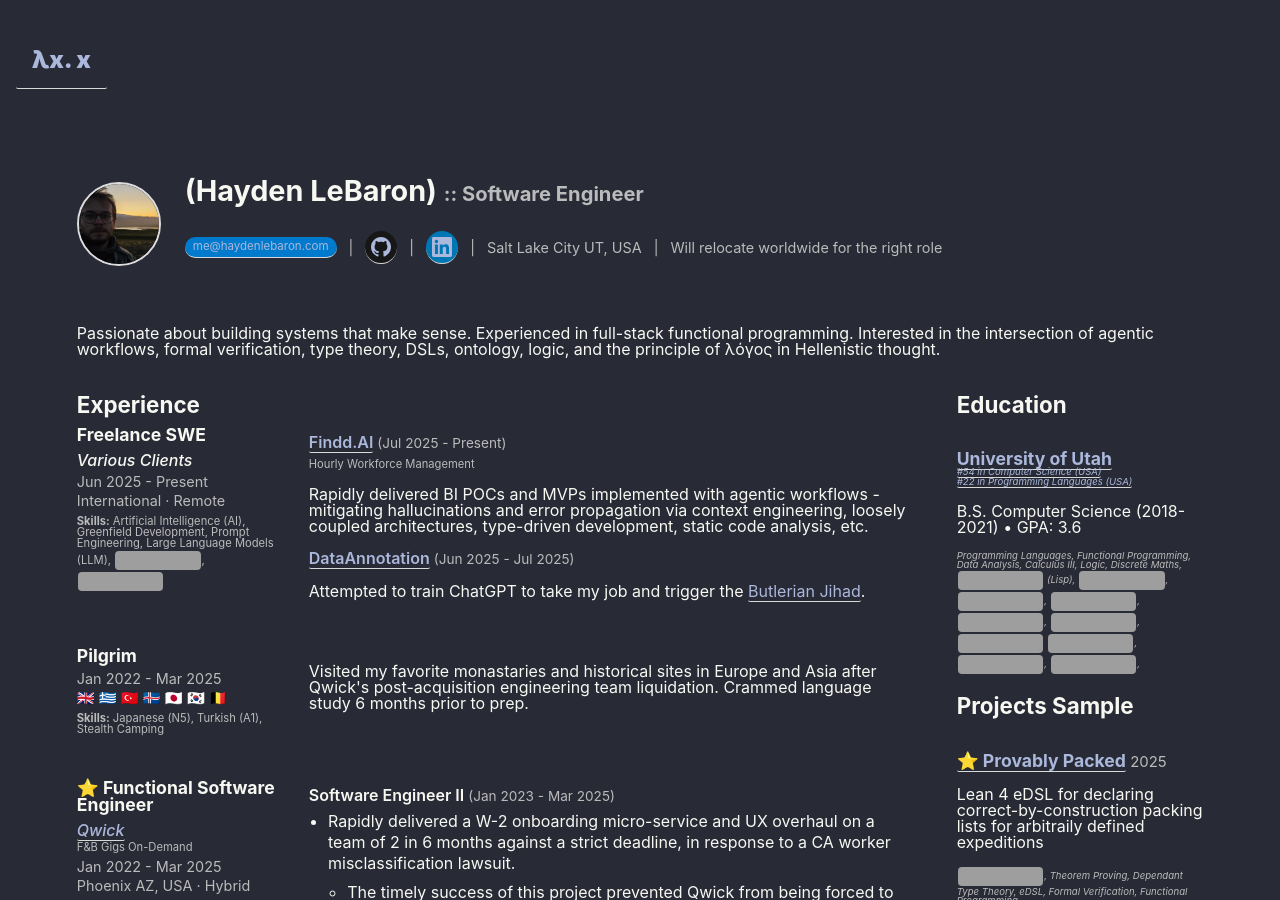
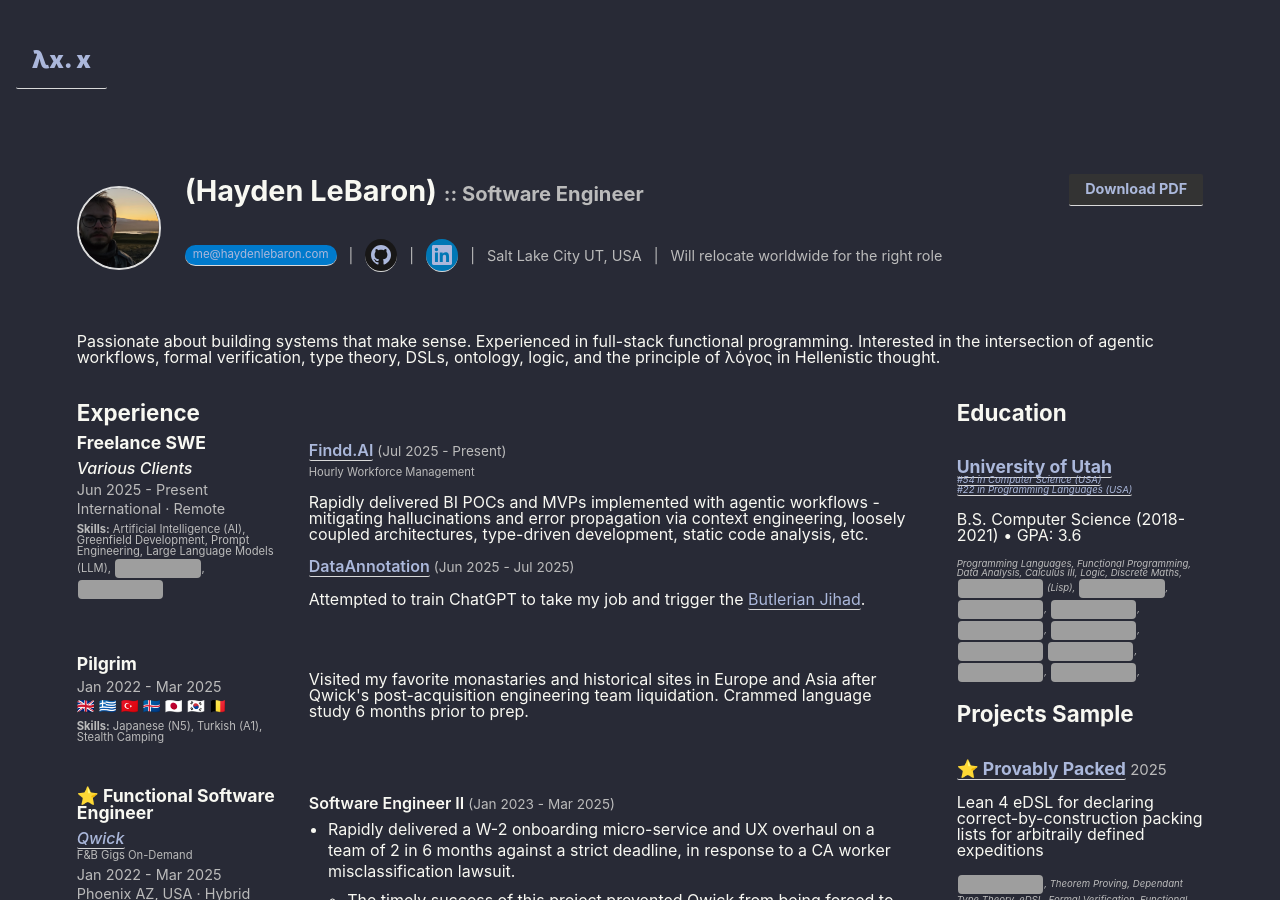
Before and after one commit to HaydenLeBaron/HaydenLeBaron.github.io, a Jekyll site: the page built from _pages/index.html, in a window 1280 px wide and 900 px high, cut to the strip 0-900 px from the top of the window. Built offline with Jekyll 4.4.1, drawn with Linux system fonts in a browser that asks for light colours; grey boxes are pictures that could not be loaded.

Commit message:
releasable(v2.0): site overhaul complete

```diff
--- /dev/null
+++ b/CNAME
@@ -0,0 +1 @@
+haydenlebaron.com
--- a/Gemfile
+++ b/Gemfile
@@ -9,3 +9,4 @@
 gem "jekyll-last-modified-at", git: "https://github.com/maximevaillancourt/jekyll-last-modified-at", branch: "add-support-for-files-in-git-submodules"
 gem "webrick", "~> 1.7"
 gem "nokogiri"
+gem "jekyll-seo-tag"
--- a/_pages/index.html
+++ b/_pages/index.html
@@ -10,7 +10,10 @@
   <div class="header-content">
     <img src="/assets/profile.jpg" alt="Hayden LeBaron" class="header-profile-image" />
     <div class="header-text">
-      <h1>(Hayden LeBaron) <span class="tagline">:: Software Engineer</span></h1>
+      <div class="title-container">
+        <h1>(Hayden LeBaron) <span class="tagline">:: Software Engineer</span></h1>
+        <a href="/hayden-lebaron-resume.pdf" download="hayden-lebaron-resume.pdf" class="download-button">Download PDF</a>
+      </div>
       <nav class="contact-links">
         <a href="mailto:me@haydenlebaron.com" class="email-chip">me@haydenlebaron.com</a>
         <span class="separator">|</span>
@@ -504,6 +507,31 @@
   text-decoration: none;
 }
 
+.title-container {
+  display: flex;
+  justify-content: space-between;
+  align-items: center;
+  gap: 1rem;
+}
+
+.download-button {
+  display: inline-block;
+  padding: 8px 16px;
+  background-color: #333;
+  /* color: white; */
+  text-decoration: none;
+  /* border-radius: 5px; */
+  font-size: 0.9em;
+  font-weight: bold;
+  transition: background-color 0.3s;
+  white-space: nowrap;
+}
+
+.download-button:hover {
+  background-color: #005a9f;
+  text-decoration: none;
+}
+
 body.dark .knowledge-garden-cta {
   background: #1d1f27;
 }
--- a/simple-resume.html
+++ b/simple-resume.html
@@ -282,9 +282,8 @@
         <div class="header-content">
             <div class="header-text">
                 <h1>Hayden LeBaron</h1>
+                <span>[<em>Interactive version @ </em> <a href="https://haydenlebaron.com"><em>haydenlebaron.com</em>]</a> </span>
                 <nav class="contact-links">
-                    <span><em>Dynamic ver@ </em>
-                    <a href="https://haydenlebaron.com"><em>haydenlebaron.com</em> |</a> </span>
                     <span> me@haydenlebaron.com |</span>
                     <span> GitHub: HaydenLeBaron |</span>
                     <span> linkedin.com/in/hayden-lebaron-740074163 | </span>
```
Also changed, not shown: README.md (deleted, +0 -18 lines), 2 other files.
